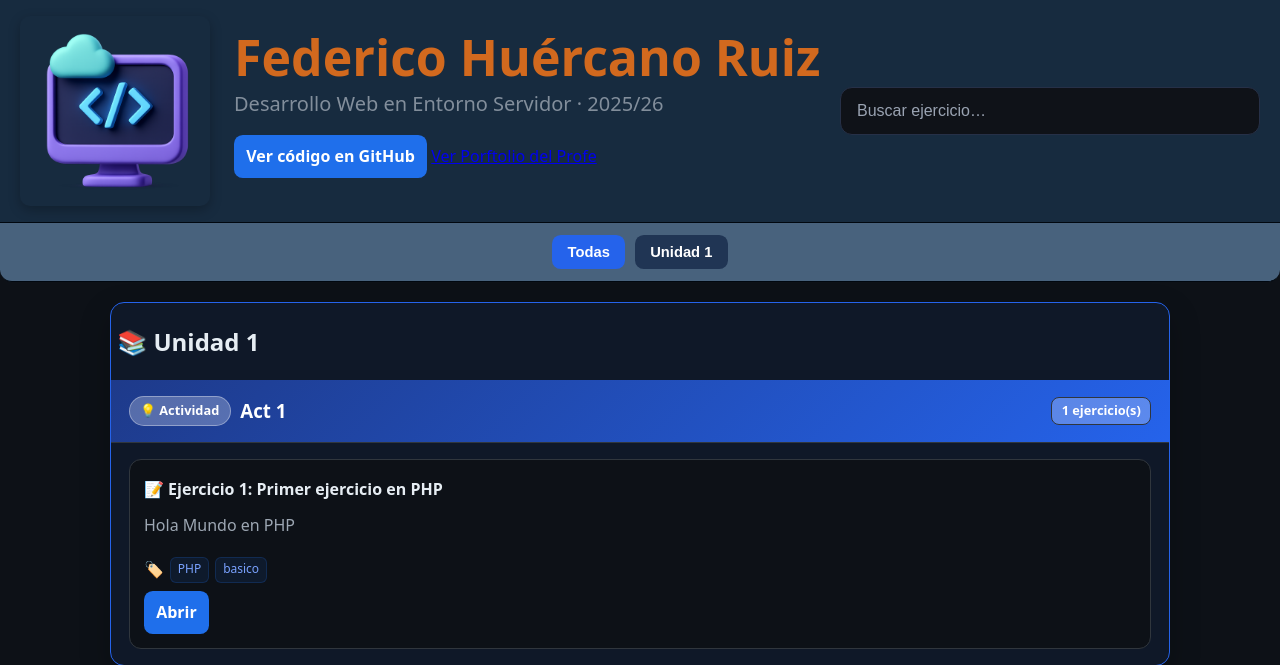
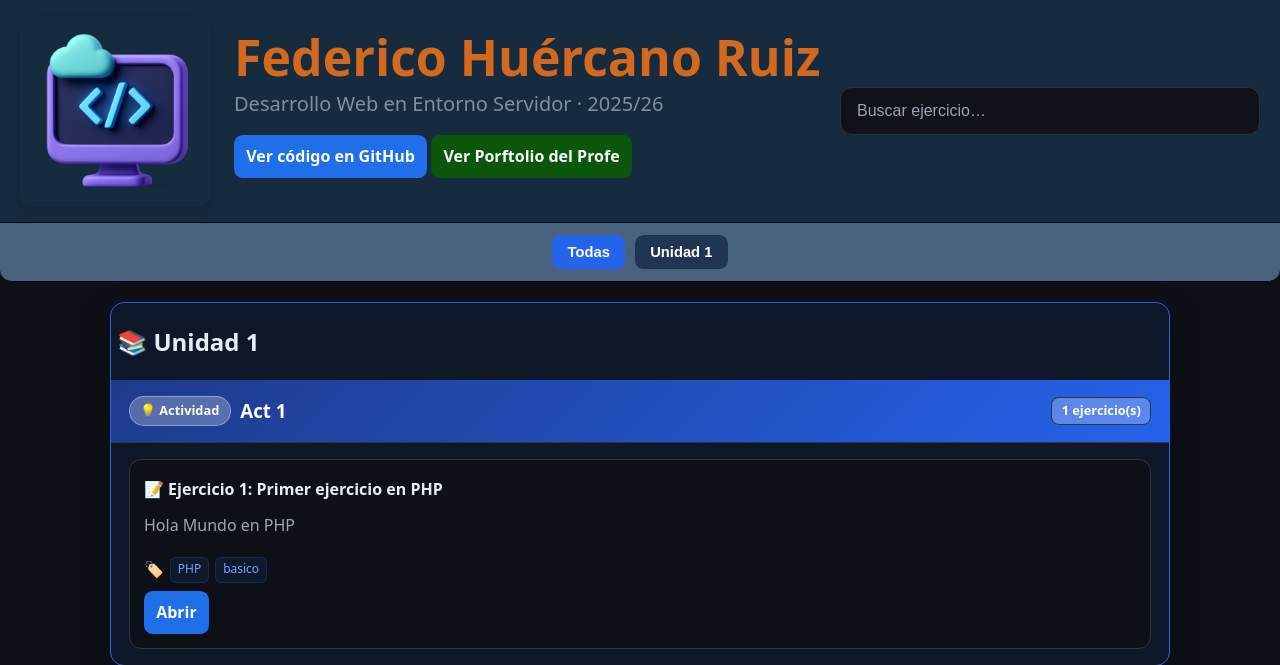
Before and after one commit to fhuerui697/Portfolio_Alumnos, a PHP site: page / in a window 1280 px wide. Shown: the top 665 px of the page. Run offline with PHP 8.4, Linux system fonts and the light colour scheme.

Commit message:
Ficheros de estilos
Cambio en estilos botones

```diff
--- a/assets/style.css
+++ b/assets/style.css
@@ -127,12 +127,13 @@ main { max-width: 1100px; margin: 0 auto; padding: 1.25rem; }
 
 /* Botones */
 .actions { display: flex; gap: .5rem; margin-top: auto; }
-.btn, .ghost {
+.btn, .btn1,.ghost {
   display: inline-flex; align-items: center; justify-content: center;
   text-decoration: none; padding: .5rem .7rem; border-radius: .55rem;
   font-weight: 600; border: 1px solid transparent;
 }
 .btn { background: #1f6feb; color: #fff; }
+.btn1 {background: #0a570b; color: #fff; }
 .btn:hover { filter: brightness(1.08); }
 .ghost { border-color: #30363d; color: #e6edf3; }
 .ghost:hover { background: #161b22; }
```
